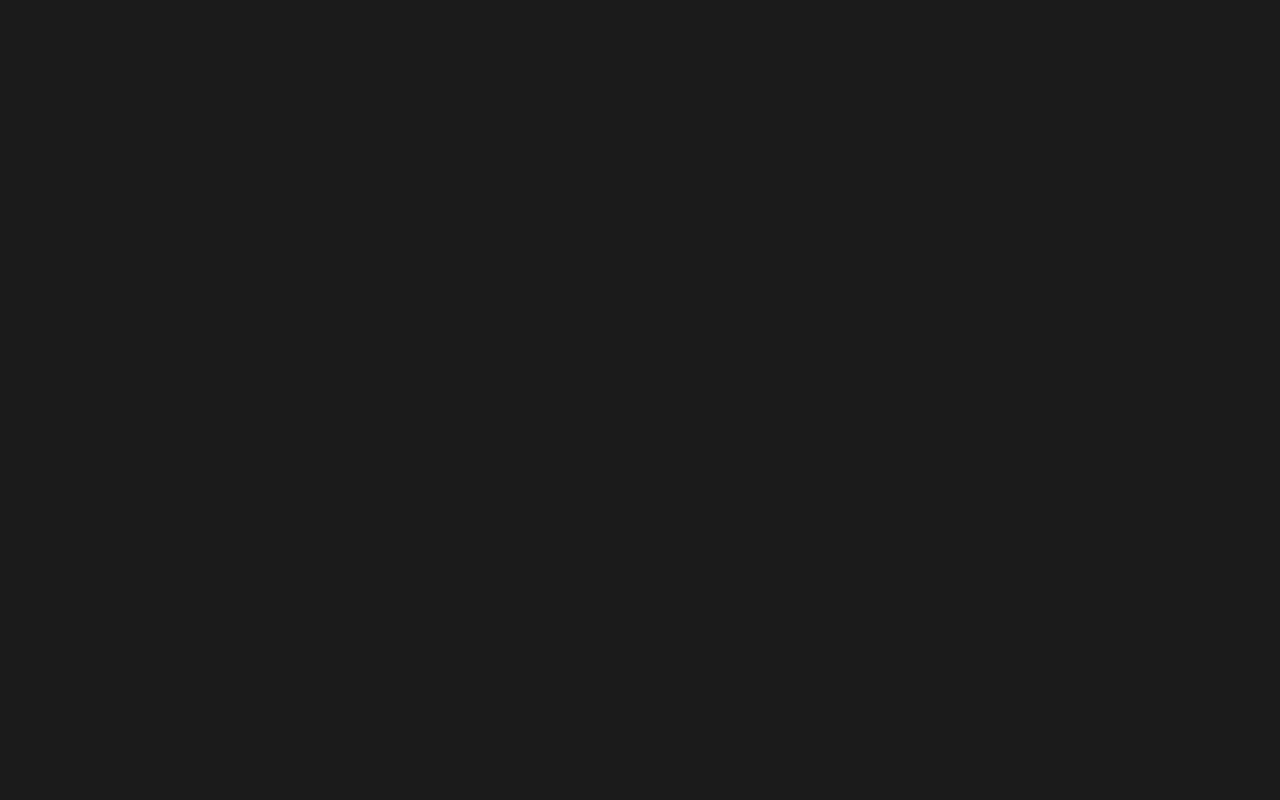
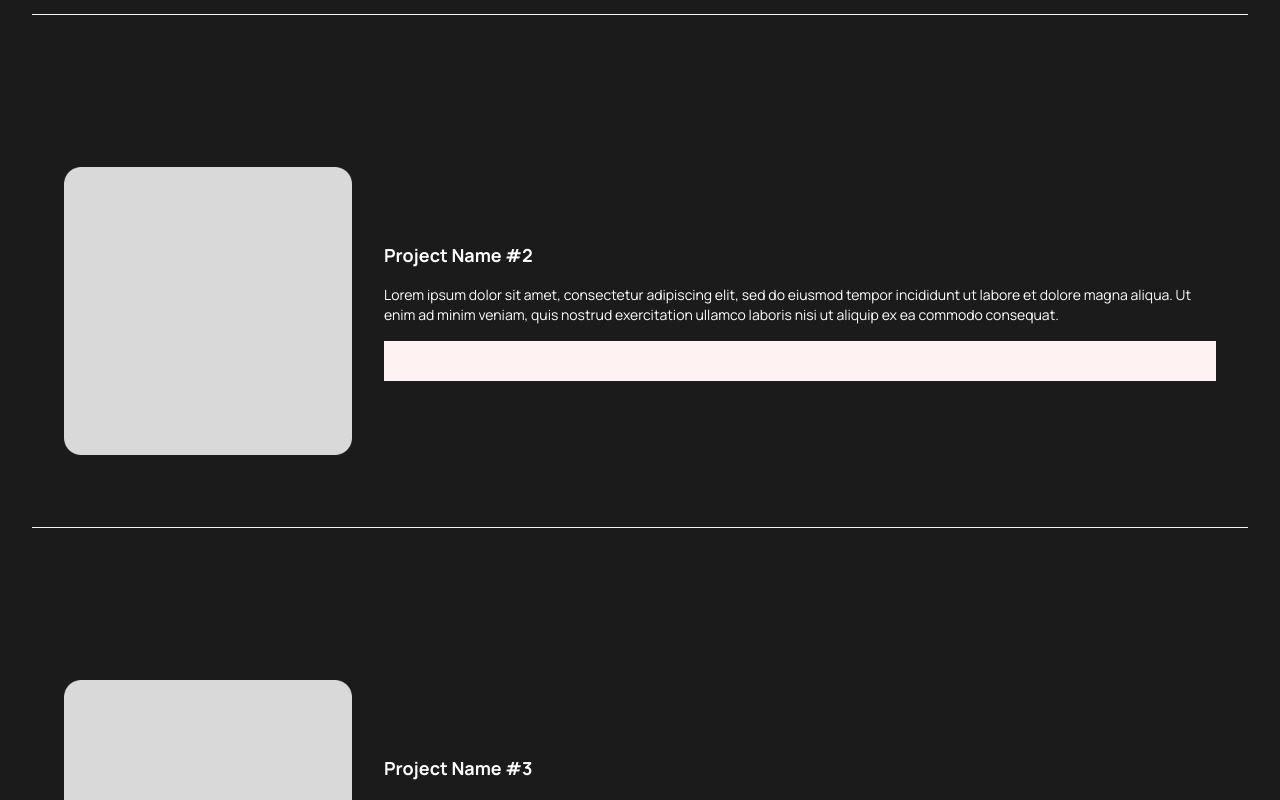
Before and after one commit to unabae/my-portfolio-website, a React (Vite) app: page / in a window 1280 px wide. Shown: the part 1240-2040 px from the top of the page. Before the commit the page ends 800 px from the top, so only its background shows below. Built offline with nearby package versions, Linux system fonts and the light colour scheme.

Commit message:
updated app

```diff
--- a/src/App.jsx
+++ b/src/App.jsx
@@ -1,15 +1,31 @@
-import { useState } from "react";
 import { Analytics } from "@vercel/analytics/react";
 import "./App.css";
 import Navbar from "./components/Navbar";
 import Header from "./components/Header";
+import Body from "./components/Body";
+import { CONTENT } from "./data.js";
 
 function App() {
   return (
     <>
-    <Navbar />
-    <Header />
-    <Analytics />
+      <Navbar />
+      <Header />
+      <Body
+        srcImage={CONTENT[0].srcImage}
+        title={CONTENT[0].title}
+        content={CONTENT[0].content}
+      />
+      <Body
+        srcImage={CONTENT[1].srcImage}
+        title={CONTENT[1].title}
+        content={CONTENT[1].content}
+      />
+      <Body
+        srcImage={CONTENT[2].srcImage}
+        title={CONTENT[2].title}
+        content={CONTENT[2].content}
+      />
+      <Analytics />
     </>
   );
 }
--- /dev/null
+++ b/src/components/Body.jsx
@@ -0,0 +1,59 @@
+export default function Body({srcImage, title, content }) {
+
+
+//   return (
+//     <div className="px-10 my-10">
+//       <div className="px-5 my-10 w-auto h-auto">
+//         <div className= "sm:mt-0 md:mt-0 h-auto w-auto rounded-xl px-1">
+//           <figure className="md:flex rounded-xl p-8 md:p-0">
+//             <img
+//               className="w-2/4 h-72 md:rounded-none rounded-full mx-auto"
+//               src={srcImage}
+//               alt=""
+//             />
+//             <div className="pt-6 w-2/4 md:p-8 text-center md:text-left space-y-4">
+//               <blockquote>
+//                 <h1 className="font-title font-bold text-white pb-6 text-lg">
+//                   {title}
+//                 </h1>
+//                 <p className="font-title font-normal text-white text-sm">
+//                   {content}
+//                 </p>
+//               </blockquote>
+//               <div className="h-10 w-full bg-red-50"></div>
+//             </div>
+//           </figure>
+//         </div>
+//         <div className="my-10 h-px w-auto bg-slate-100"></div>
+//       </div>
+//     </div>
+//   );
+return (
+    <div className="px-4 py-10 sm:px-6 lg:px-8">
+      <div className="w-full h-auto">
+        <div className="h-auto w-full rounded-xl">
+          <figure className="flex flex-col md:flex-row rounded-xl p-4 md:p-8">
+            <img
+              className="w-48 h-48 md:w-72 md:h-72 rounded-full md:rounded-lg mx-auto md:mx-0"
+              src={srcImage}
+              alt=""
+            />
+            <div className="pt-6 md:pt-0 md:pl-8 flex flex-col justify-center text-center md:text-left space-y-4">
+              <blockquote>
+                <h1 className="font-title font-bold text-white text-lg pb-4">
+                  {title}
+                </h1>
+                <p className="font-title font-normal text-white text-sm">
+                  {content}
+                </p>
+              </blockquote>
+              <div className="h-10 w-full bg-red-50"></div>
+            </div>
+          </figure>
+        </div>
+        <div className="my-10 h-px w-full bg-slate-100"></div>
+      </div>
+    </div>
+  );
+
+}
--- a/src/components/Header.jsx
+++ b/src/components/Header.jsx
@@ -1,73 +1,9 @@
-// import backdrop from "../assets/backdrop.png";
-// import my_image from "../assets/my_image.png";
-// import web_icon from "../assets/mdi_web.png";
-
-// export default function Header() {
-//   const heading2 =
-//     "text-white font-title font-light leading-10 sm:mx-0 md:mx-4 hover:text-lime-500";
-
-//   return (
-//     <>
-//       <header className="px-10 py-5 md:flex justify-between md:mt-14 xs:mt-5">
-//         <div className="w-3/5">
-//           <h1 className="text-white text-6xl font-semibold pb-5">HELLO!</h1>
-//           <h2 className="text-white text-5xl font-extralight">
-//             I'm Laurence, <br />a Web Developer
-//           </h2>
-//           <button
-//             className={
-//               heading2 +
-//               " bg-lime-600 px-6 m-6 rounded-full hover:text-lime-950"
-//             }
-//           >
-//             Let's Work
-//           </button>
-//         </div>
-//         <div className="relative w-full xs:mt-0">
-//           <img
-//             className="object-contain w-full h-full absolute xs:top-12 xs:right-10 sm:right-1 z-0"
-//             src={backdrop}
-//             alt="Backdrop"
-//           />
-//           <img
-//             className="object-contain w-full h-96 relative sm:bottom-6 xs:bottom-6 xs:right-8 sm:right-2 md:-right-1 z-10"
-//             src={my_image}
-//             alt="My Image"
-//           />
-//         </div>
-//       </header>
-//       <div className="relative xs:-mt-11 sm:-mt-11 md:-mt-11 px-10">
-//         <div className="h-auto w-auto px-10 bg-customBgGray rounded-xl border border-slate-500">
-//           <figure class="relative z-30 md:flex rounded-xl p-8 md:p-0">
-//             <img
-//               class="m-4 w-24 h-24 md:w-48 md:h-auto md:rounded-none rounded-full mx-auto"
-//               src={web_icon}
-//               alt=""
-//               width="384"
-//               height="512"
-//             />
-//             <div class="pt-6 md:p-8 text-center md:text-left space-y-4">
-//               <blockquote>
-//                 <h1 className="font-title font-bold text-white pb-6 text-lg">Web Developer</h1>
-//                 <p className="font-title font-normal text-white text-sm">
-//                   With extensive experience in web development, I specialize in
-//                   creating modern and user-friendly websites. My skills include
-//                   HTML, CSS, JavaScript, and responsive design.
-//                 </p>
-//               </blockquote>
-//             </div>
-//           </figure>
-//         </div>
-//       </div>
-//     </>
-//   );
-// }
-
 import backdrop from "../assets/backdrop.png";
 import my_image from "../assets/my_image.png";
 import web_icon from "../assets/mdi_web.png";
 
 export default function Header() {
+  const title = "font-title font-bold leading-10 hover:text-lime-500 ";
   const heading2 =
     "text-white font-title font-light leading-10 sm:mx-0 md:mx-4 hover:text-lime-500";
 
@@ -102,7 +38,7 @@ export default function Header() {
         </div>
       </header>
       <div className="relative xs:-mt-11 sm:-mt-11 md:-mt-11 px-10">
-        <div className= "relative sm:mt-0 md:mt-0 h-auto w-auto px-10 bg-customBgGray rounded-xl border border-slate-500">
+        <div className="relative sm:mt-0 md:mt-0 h-auto w-auto px-10 bg-customBgGray rounded-xl border border-slate-500">
           <figure className="relative z-30 md:flex rounded-xl p-8 md:p-0">
             <img
               className="m-4 w-24 h-24 md:w-48 md:h-auto md:rounded-none rounded-full mx-auto"
@@ -113,7 +49,9 @@ export default function Header() {
             />
             <div className="pt-6 md:p-8 text-center md:text-left space-y-4">
               <blockquote>
-                <h1 className="font-title font-bold text-white pb-6 text-lg">Web Developer</h1>
+                <h1 className="font-title font-bold text-white pb-6 text-lg">
+                  Web Developer
+                </h1>
                 <p className="font-title font-normal text-white text-sm">
                   With extensive experience in web development, I specialize in
                   creating modern and user-friendly websites. My skills include
@@ -123,6 +61,9 @@ export default function Header() {
             </div>
           </figure>
         </div>
+        <div className="w-auto h-10 mt-10">
+          <h1 className={title + " text-lime-600"}>FEATURED PROJECTS</h1>
+        </div>
       </div>
     </>
   );
--- /dev/null
+++ b/src/data.js
@@ -0,0 +1,22 @@
+import placeholderbox from "./assets/placeholder_box.png";
+
+export const CONTENT = [
+  {
+    srcImage: placeholderbox,
+    title: "Project Name #1",
+    content:
+      "Lorem ipsum dolor sit amet, consectetur adipiscing elit, sed do eiusmod tempor incididunt ut labore et dolore magna aliqua. Ut enim ad minim veniam, quis nostrud exercitation ullamco laboris nisi ut aliquip ex ea commodo consequat.",
+  },
+  {
+    srcImage: placeholderbox,
+    title: "Project Name #2",
+    content:
+      "Lorem ipsum dolor sit amet, consectetur adipiscing elit, sed do eiusmod tempor incididunt ut labore et dolore magna aliqua. Ut enim ad minim veniam, quis nostrud exercitation ullamco laboris nisi ut aliquip ex ea commodo consequat.",
+  },
+  {
+    srcImage: placeholderbox,
+    title: "Project Name #3",
+    content:
+      "Lorem ipsum dolor sit amet, consectetur adipiscing elit, sed do eiusmod tempor incididunt ut labore et dolore magna aliqua. Ut enim ad minim veniam, quis nostrud exercitation ullamco laboris nisi ut aliquip ex ea commodo consequat.",
+  },
+];
```
Also changed, not shown: src/assets/placeholder_box.png (added).
